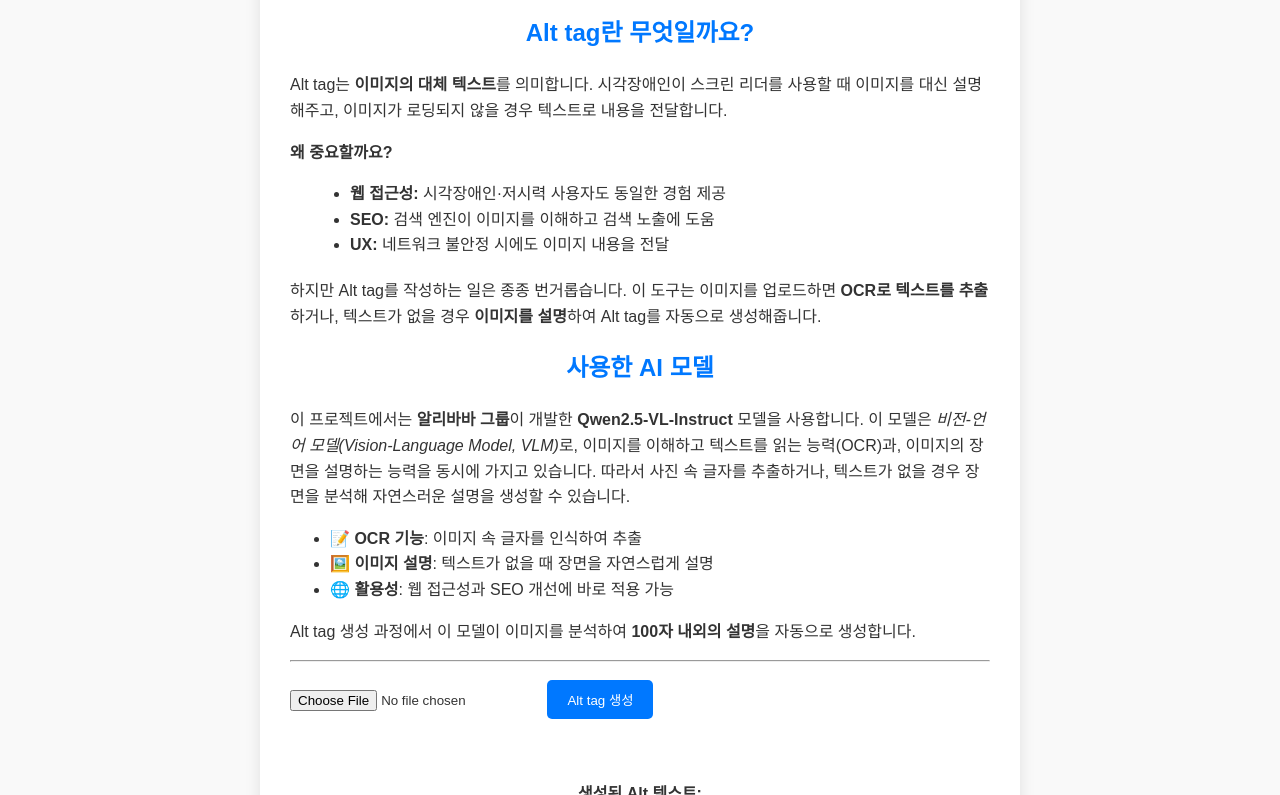
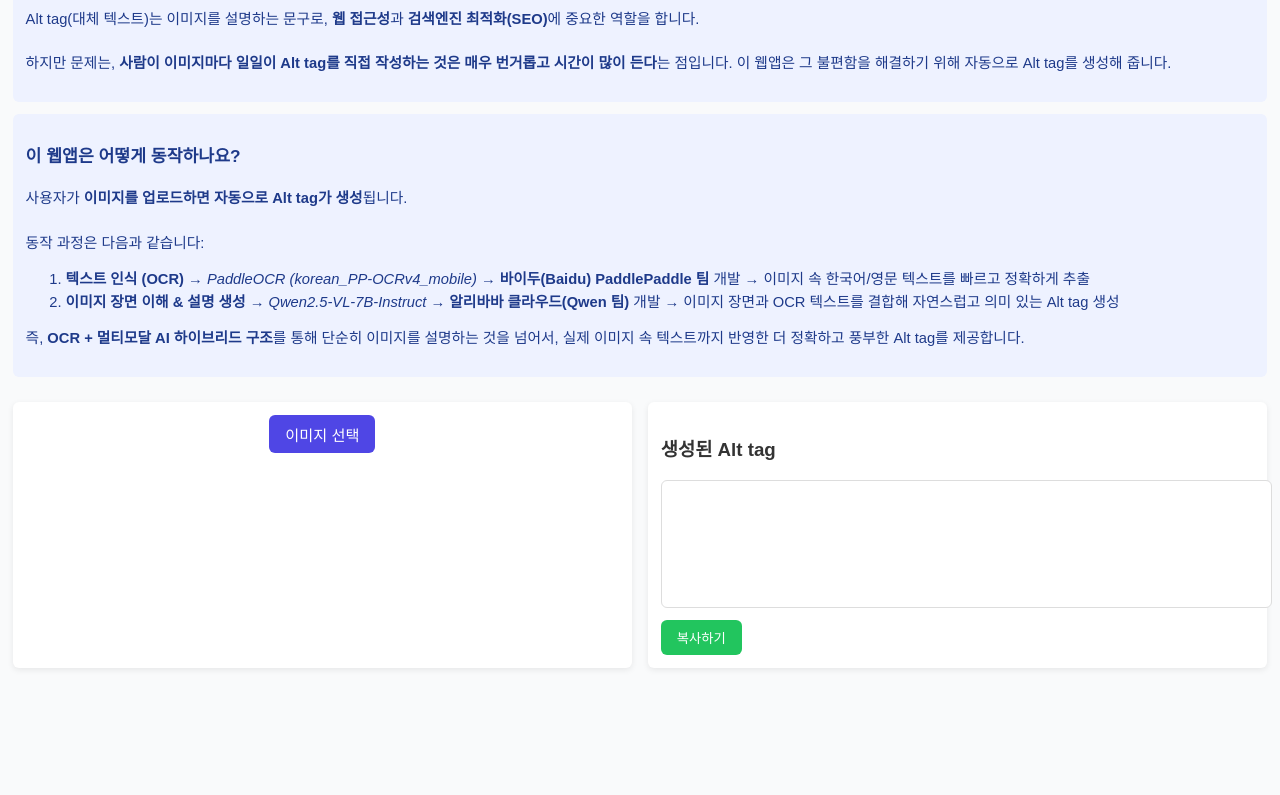
Before and after one commit to kcm84/welcome-ai-alt-generator, a website: page frontend/index.html in a window 1280 px wide. Shown: the part 140-935 px from the top of the page. After the commit the page ends 820 px from the top, so only its background shows below. Drawn offline with Linux system fonts and the light colour scheme.

Commit message:
ocr service

```diff
--- a/frontend/index.html
+++ b/frontend/index.html
@@ -3,70 +3,180 @@
 <head>
   <meta charset="UTF-8">
   <meta name="viewport" content="width=device-width, initial-scale=1.0">
-  <title>웰컴금융그룹 AI 프론티어 2차 챌린지</title>
-  <link rel="stylesheet" href="style.css">
+  <title>웰컴금융그룹 AI Alt Generator</title>
+  <style>
+    body {
+      font-family: Arial, sans-serif;
+      margin: 0; padding: 0;
+      background: #f9fafb;
+      color: #333;
+    }
+    header {
+      background: #4f46e5;
+      color: white;
+      padding: 1rem;
+      text-align: center;
+      font-size: 1.3rem;
+      font-weight: bold;
+    }
+    .info-box {
+      background: #eef2ff;
+      color: #1e3a8a;
+      padding: 0.8rem;          /* 여백 축소 */
+      margin: 0.8rem;           /* 여백 축소 */
+      border-radius: 6px;       /* 더 컴팩트하게 */
+      font-size: 0.92rem;
+      line-height: 1.5;
+    }
+    .container {
+      display: flex;
+      flex-wrap: wrap;
+      gap: 1rem;
+      padding: 0.8rem;
+    }
+    .left, .right {
+      flex: 1;
+      min-width: 300px;
+      background: white;
+      border-radius: 6px;
+      padding: 0.8rem;
+      box-shadow: 0 2px 6px rgba(0,0,0,0.08);
+    }
+    .upload-section {
+      text-align: center;
+      margin-bottom: 0.8rem;
+    }
+    input[type="file"] {
+      display: none;
+    }
+    .upload-label {
+      display: inline-block;
+      padding: 0.5rem 1rem;
+      background: #4f46e5;
+      color: white;
+      border-radius: 6px;
+      cursor: pointer;
+      font-size: 0.95rem;
+    }
+    img {
+      max-width: 100%;
+      border-radius: 6px;
+      margin-top: 0.8rem;
+    }
+    .alt-box {
+      margin-top: 0.8rem;
+    }
+    textarea {
+      width: 100%;
+      min-height: 110px;
+      padding: 0.5rem;
+      border-radius: 6px;
+      border: 1px solid #ddd;
+      font-size: 0.9rem;
+      resize: none;
+    }
+    button.copy-btn {
+      margin-top: 0.5rem;
+      padding: 0.5rem 1rem;
+      background: #22c55e;
+      color: white;
+      border: none;
+      border-radius: 6px;
+      cursor: pointer;
+    }
+    @media (max-width: 768px) {
+      .container { flex-direction: column; }
+    }
+  </style>
 </head>
 <body>
+  <header>📸 웰컴금융그룹 AI Alt Generator</header>
+
+  <!-- Alt tag 필요성 설명 -->
+  <div class="info-box">
+    <h3>Alt tag란 무엇인가요?</h3>
+    <p>
+      Alt tag(대체 텍스트)는 이미지를 설명하는 문구로,
+      <strong>웹 접근성</strong>과 <strong>검색엔진 최적화(SEO)</strong>에 중요한 역할을 합니다.
+      <br><br>
+      하지만 문제는, <strong>사람이 이미지마다 일일이 Alt tag를 직접 작성하는 것은 매우 번거롭고 시간이 많이 든다</strong>는 점입니다.
+      이 웹앱은 그 불편함을 해결하기 위해 자동으로 Alt tag를 생성해 줍니다.
+    </p>
+  </div>
+
+  <!-- 동작 방식 + 모델 설명 -->
+  <div class="info-box">
+    <h3>이 웹앱은 어떻게 동작하나요?</h3>
+    <p>
+      사용자가 <strong>이미지를 업로드하면 자동으로 Alt tag가 생성</strong>됩니다.
+      <br><br>
+      동작 과정은 다음과 같습니다:
+    </p>
+    <ol>
+      <li>
+        <strong>텍스트 인식 (OCR)</strong>
+        → <em>PaddleOCR (korean_PP-OCRv4_mobile)</em>
+        → <strong>바이두(Baidu) PaddlePaddle 팀</strong> 개발
+        → 이미지 속 한국어/영문 텍스트를 빠르고 정확하게 추출
+      </li>
+      <li>
+        <strong>이미지 장면 이해 & 설명 생성</strong>
+        → <em>Qwen2.5-VL-7B-Instruct</em>
+        → <strong>알리바바 클라우드(Qwen 팀)</strong> 개발
+        → 이미지 장면과 OCR 텍스트를 결합해 자연스럽고 의미 있는 Alt tag 생성
+      </li>
+    </ol>
+    <p>
+      즉, <strong>OCR + 멀티모달 AI 하이브리드 구조</strong>를 통해
+      단순히 이미지를 설명하는 것을 넘어서, 실제 이미지 속 텍스트까지 반영한
+      더 정확하고 풍부한 Alt tag를 제공합니다.
+    </p>
+  </div>
+
   <div class="container">
-    <h1>웰컴금융그룹 AI Alt Generator System</h1>
-    <section class="intro">
-      <h2>Alt tag란 무엇일까요?</h2>
-      <p>
-        Alt tag는 <strong>이미지의 대체 텍스트</strong>를 의미합니다.
-        시각장애인이 스크린 리더를 사용할 때 이미지를 대신 설명해주고,
-        이미지가 로딩되지 않을 경우 텍스트로 내용을 전달합니다.
-      </p>
-      <p>
-        <strong>왜 중요할까요?</strong>
-      </p>
-      <ul>
-        <li><strong>웹 접근성:</strong> 시각장애인·저시력 사용자도 동일한 경험 제공</li>
-        <li><strong>SEO:</strong> 검색 엔진이 이미지를 이해하고 검색 노출에 도움</li>
-        <li><strong>UX:</strong> 네트워크 불안정 시에도 이미지 내용을 전달</li>
-      </ul>
-      <p>
-        하지만 Alt tag를 작성하는 일은 종종 번거롭습니다.
-        이 도구는 이미지를 업로드하면 <strong>OCR로 텍스트를 추출</strong>하거나,
-        텍스트가 없을 경우 <strong>이미지를 설명</strong>하여 Alt tag를 자동으로 생성해줍니다.
-      </p>
-    </section>
+    <!-- 왼쪽: 업로드 + 이미지 미리보기 -->
+    <div class="left">
+      <div class="upload-section">
+        <label for="fileInput" class="upload-label">이미지 선택</label>
+        <input type="file" id="fileInput" accept="image/*">
+      </div>
+      <div id="preview"></div>
+    </div>
 
-    <section class="model-info">
-      <h2>사용한 AI 모델</h2>
-      <p>
-        이 프로젝트에서는 <strong>알리바바 그룹</strong>이 개발한 <strong>Qwen2.5-VL-Instruct</strong> 모델을 사용합니다.
-        이 모델은 <em>비전-언어 모델(Vision-Language Model, VLM)</em>로,
-        이미지를 이해하고 텍스트를 읽는 능력(OCR)과, 이미지의 장면을 설명하는 능력을 동시에 가지고 있습니다.
-        따라서 사진 속 글자를 추출하거나, 텍스트가 없을 경우 장면을 분석해 자연스러운 설명을 생성할 수 있습니다.
-      </p>
-      <ul>
-        <li>📝 <strong>OCR 기능</strong>: 이미지 속 글자를 인식하여 추출</li>
-        <li>🖼️ <strong>이미지 설명</strong>: 텍스트가 없을 때 장면을 자연스럽게 설명</li>
-        <li>🌐 <strong>활용성</strong>: 웹 접근성과 SEO 개선에 바로 적용 가능</li>
-      </ul>
-      <p>
-        Alt tag 생성 과정에서 이 모델이 이미지를 분석하여
-        <strong>100자 내외의 설명</strong>을 자동으로 생성합니다.
-      </p>
-    </section>
-
-    <hr>
-
-    <input type="file" id="imageInput" accept="image/*">
-    <button id="generateBtn">Alt tag 생성</button>
-
-    <div id="preview">
-      <img id="previewImage" src="" alt="">
-      <p><strong>생성된 Alt 텍스트:</strong></p>
-      <p id="altText"></p>
-
-      <div id="altTagBox" style="display:none;">
-        <p><strong>Alt tag 예시:</strong></p>
-        <code id="altTagCode"></code>
-        <button id="copyBtn">복사하기</button>
+    <!-- 오른쪽: Alt tag 결과 -->
+    <div class="right">
+      <h3>생성된 Alt tag</h3>
+      <div class="alt-box">
+        <textarea id="altText" readonly></textarea>
+        <button class="copy-btn" onclick="copyAlt()">복사하기</button>
       </div>
     </div>
   </div>
-  <script src="script.js"></script>
+
+  <script>
+    const fileInput = document.getElementById("fileInput");
+    const preview = document.getElementById("preview");
+    const altText = document.getElementById("altText");
+
+    fileInput.addEventListener("change", (e) => {
+      const file = e.target.files[0];
+      if (file) {
+        const reader = new FileReader();
+        reader.onload = () => {
+          preview.innerHTML = `<img src="${reader.result}" alt="preview">`;
+        };
+        reader.readAsDataURL(file);
+
+        // TODO: backend API 호출 → altText.value 업데이트
+        altText.value = "⏳ Alt tag 생성 중...";
+      }
+    });
+
+    function copyAlt() {
+      altText.select();
+      document.execCommand("copy");
+      alert("Alt tag 복사됨 ✅");
+    }
+  </script>
 </body>
 </html>
```
Also changed, not shown: 1 other file.
